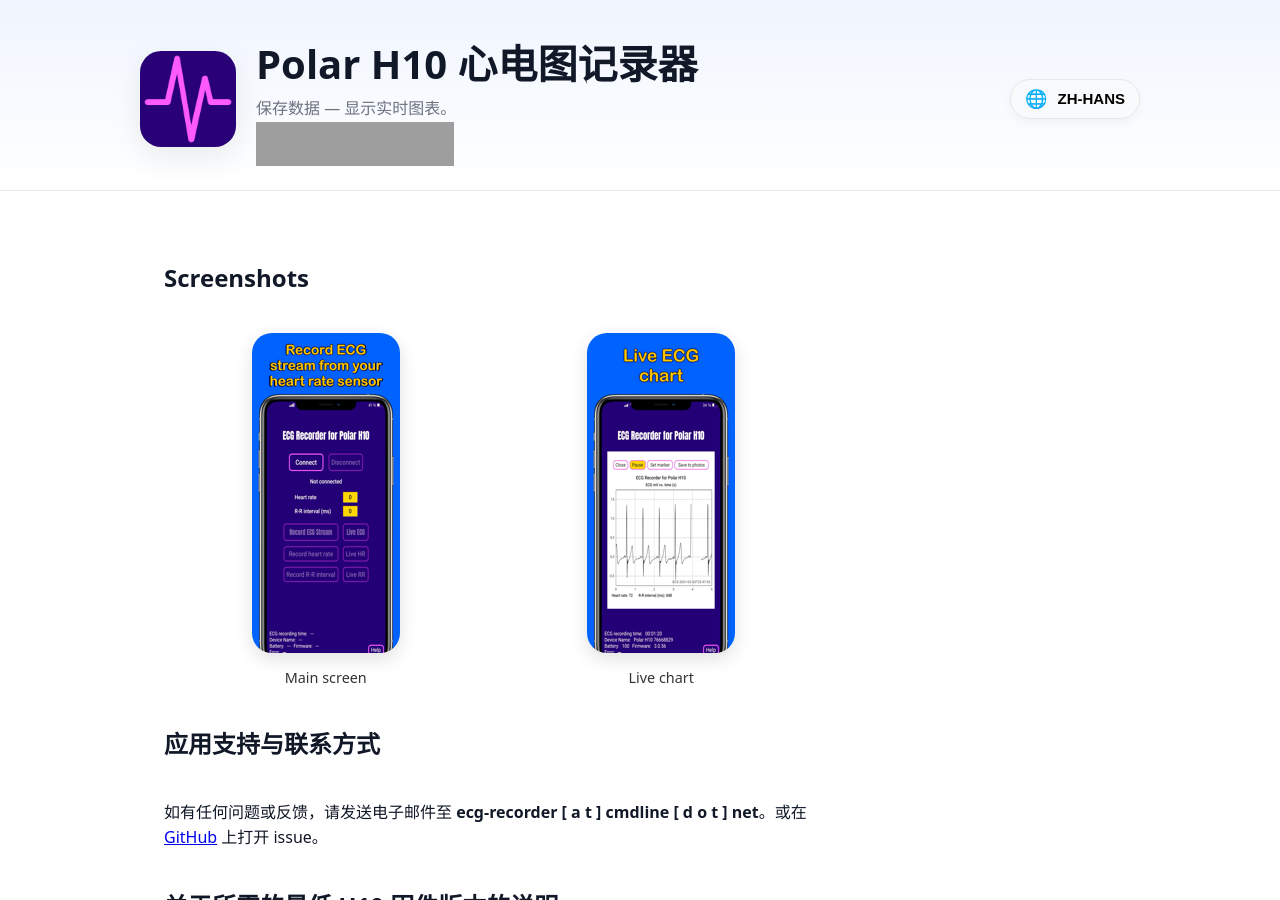
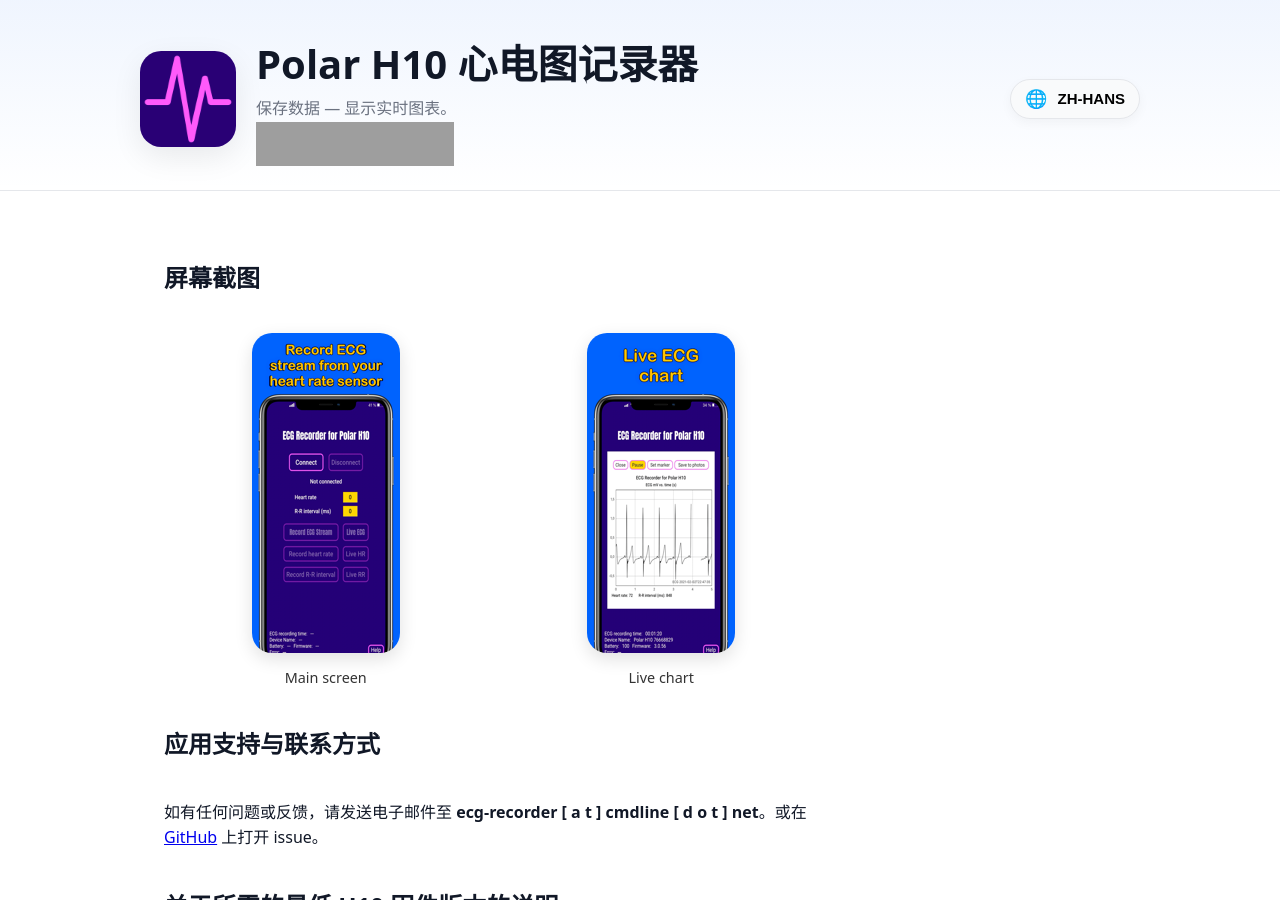
Before and after one commit to poml88/ecg-recorder-ios, a Jekyll site: the page built from zh-Hans/index.md, in a window 1280 px wide and 900 px high. Built offline with Jekyll 4.4.1, drawn with Linux system fonts in a browser that asks for light colours; grey boxes are pictures that could not be loaded.

Commit message:
Update index.md

```diff
--- a/zh-Hans/index.md
+++ b/zh-Hans/index.md
@@ -2,7 +2,7 @@
 title: "Polar H10 心电图记录器"
 subtitle: "保存数据 — 显示实时图表。"
 description: "将 ECG、心率 (HR) 和 RR 数据导出为文本文件并显示实时图表。"
-screenshots_string: "Screenshots"
+screenshots_string: "屏幕截图"
 lang: zh-Hans
 permalink: /zh-Hans/
 ---
```
